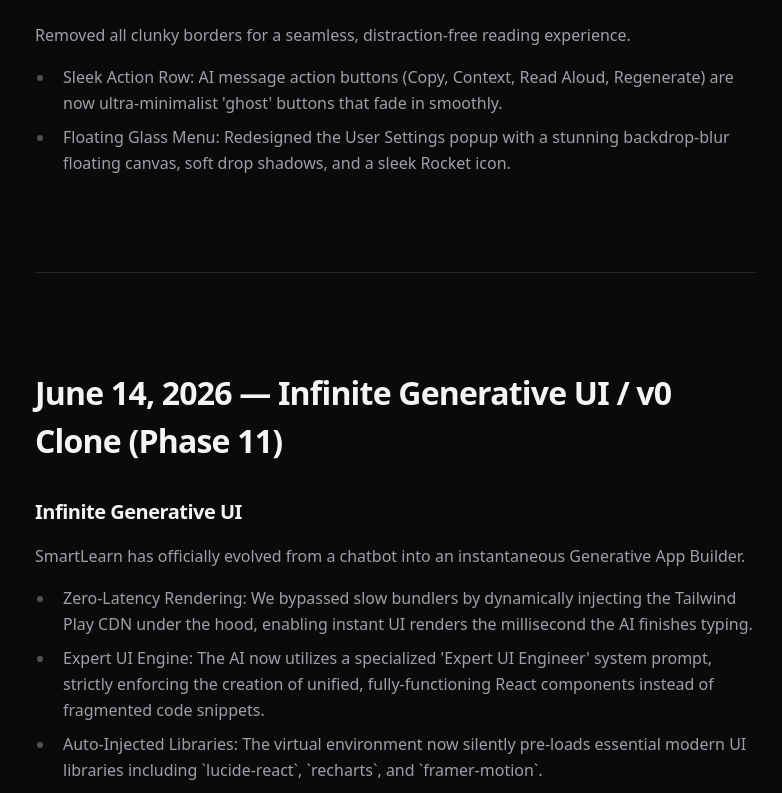
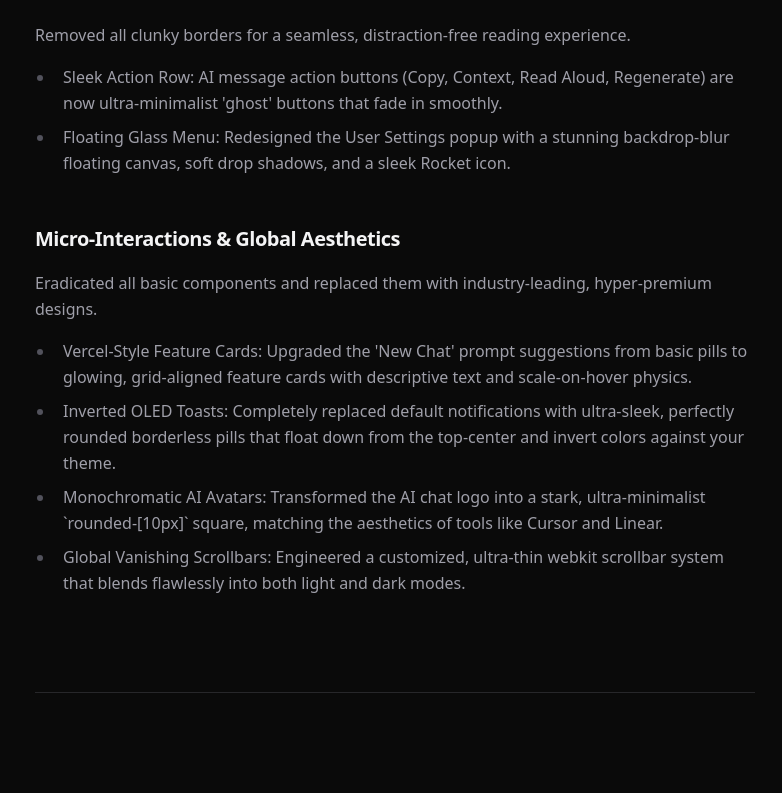
Before and after one commit to Nav33dCodes/smartLearn-AI, a React (Vite) app in the folder smartlearn-frontend/: page /releases in a window 1280 px wide. Shown: the part 1058-1851 px from the top of the page, without its empty margins (245-1027 px from the left). Built offline with nearby package versions, Linux system fonts and the light colour scheme; no server answers.

Commit message:
feat: add ReleaseNotes component to display historical product update logs and feature milestones

```diff
--- a/smartlearn-frontend/src/pages/ReleaseNotes.jsx
+++ b/smartlearn-frontend/src/pages/ReleaseNotes.jsx
@@ -27,6 +27,16 @@ const releases = [
         bullets: [
           "Sleek Action Row: AI message action buttons (Copy, Context, Read Aloud, Regenerate) are now ultra-minimalist 'ghost' buttons that fade in smoothly.",
           "Floating Glass Menu: Redesigned the User Settings popup with a stunning backdrop-blur floating canvas, soft drop shadows, and a sleek Rocket icon."
+        ]
+      },
+      {
+        title: "Micro-Interactions & Global Aesthetics",
+        description: "Eradicated all basic components and replaced them with industry-leading, hyper-premium designs.",
+        bullets: [
+          "Vercel-Style Feature Cards: Upgraded the 'New Chat' prompt suggestions from basic pills to glowing, grid-aligned feature cards with descriptive text and scale-on-hover physics.",
+          "Inverted OLED Toasts: Completely replaced default notifications with ultra-sleek, perfectly rounded borderless pills that float down from the top-center and invert colors against your theme.",
+          "Monochromatic AI Avatars: Transformed the AI chat logo into a stark, ultra-minimalist `rounded-[10px]` square, matching the aesthetics of tools like Cursor and Linear.",
+          "Global Vanishing Scrollbars: Engineered a customized, ultra-thin webkit scrollbar system that blends flawlessly into both light and dark modes."
         ]
       }
     ]
```
